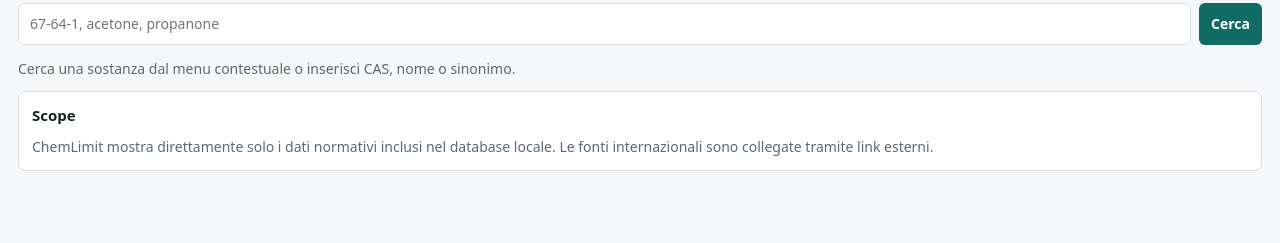
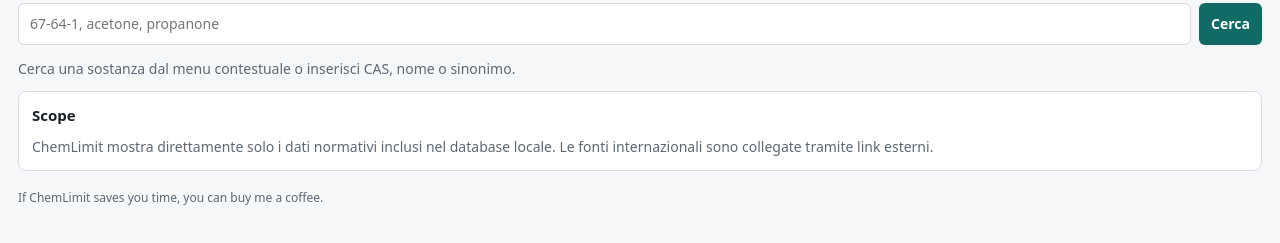
Before and after one commit to Vale717171/chemlimit, a browser extension: page src/sidepanel.html in a window 1280 px wide. Shown: the part 109-352 px from the top of the page. Drawn offline with Linux system fonts and the light colour scheme.

Commit message:
Add optional Buy Me a Coffee support link

```diff
--- a/src/popup.css
+++ b/src/popup.css
@@ -76,3 +76,17 @@
   min-height: 18px;
   margin-top: 10px;
 }
+
+.support-footer {
+  margin-top: 12px;
+}
+
+.support-footer a {
+  color: var(--muted);
+  font-size: 12px;
+  text-decoration: none;
+}
+
+.support-footer a:hover {
+  text-decoration: underline;
+}
--- a/src/sidepanel.css
+++ b/src/sidepanel.css
@@ -172,3 +172,18 @@
   margin: 8px 0 0;
   padding-left: 18px;
 }
+
+.support-footer {
+  margin-top: 16px;
+  padding-bottom: 8px;
+}
+
+.support-footer a {
+  color: var(--muted);
+  font-size: 12px;
+  text-decoration: none;
+}
+
+.support-footer a:hover {
+  text-decoration: underline;
+}
--- a/src/sidepanel.html
+++ b/src/sidepanel.html
@@ -36,6 +36,16 @@
       </section>
 
       <section id="results" class="results" aria-live="polite"></section>
+
+      <footer class="support-footer">
+        <a
+          href="https://buymeacoffee.com/Vale71"
+          target="_blank"
+          rel="noopener noreferrer"
+        >
+          If ChemLimit saves you time, you can buy me a coffee.
+        </a>
+      </footer>
     </main>
 
     <script type="module" src="./sidepanel.js"></script>
```
Also changed, not shown: PRIVACY.md (+1 -1 lines), src/popup.html (+10 -0 lines), README.md.
